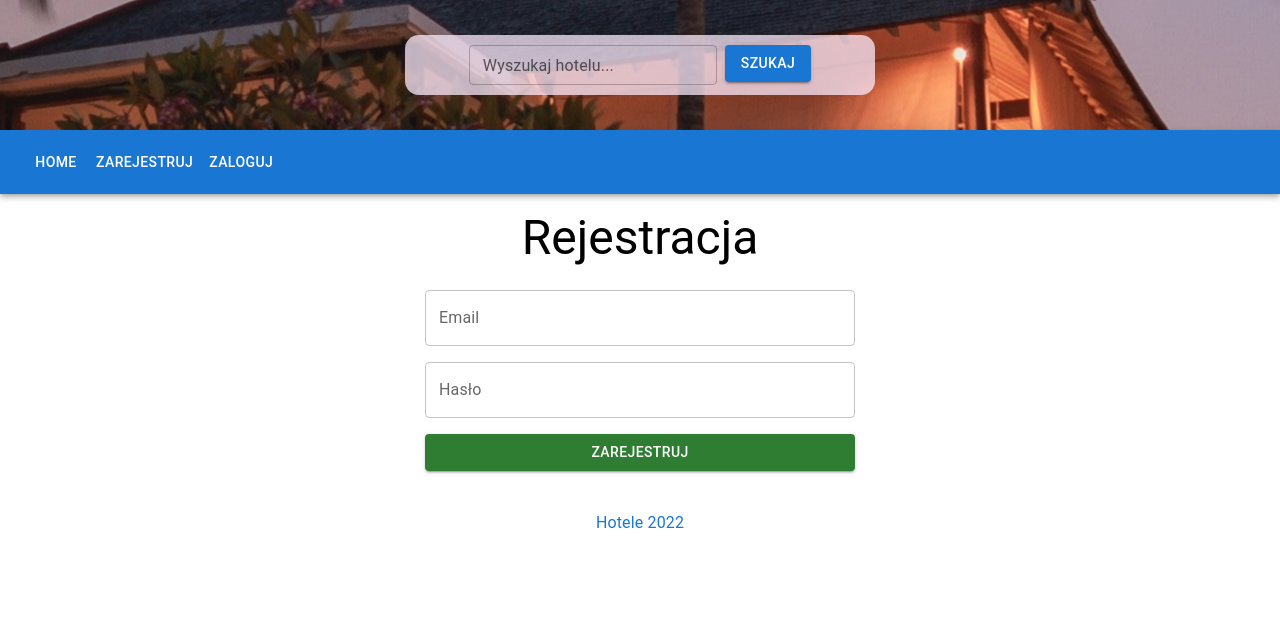
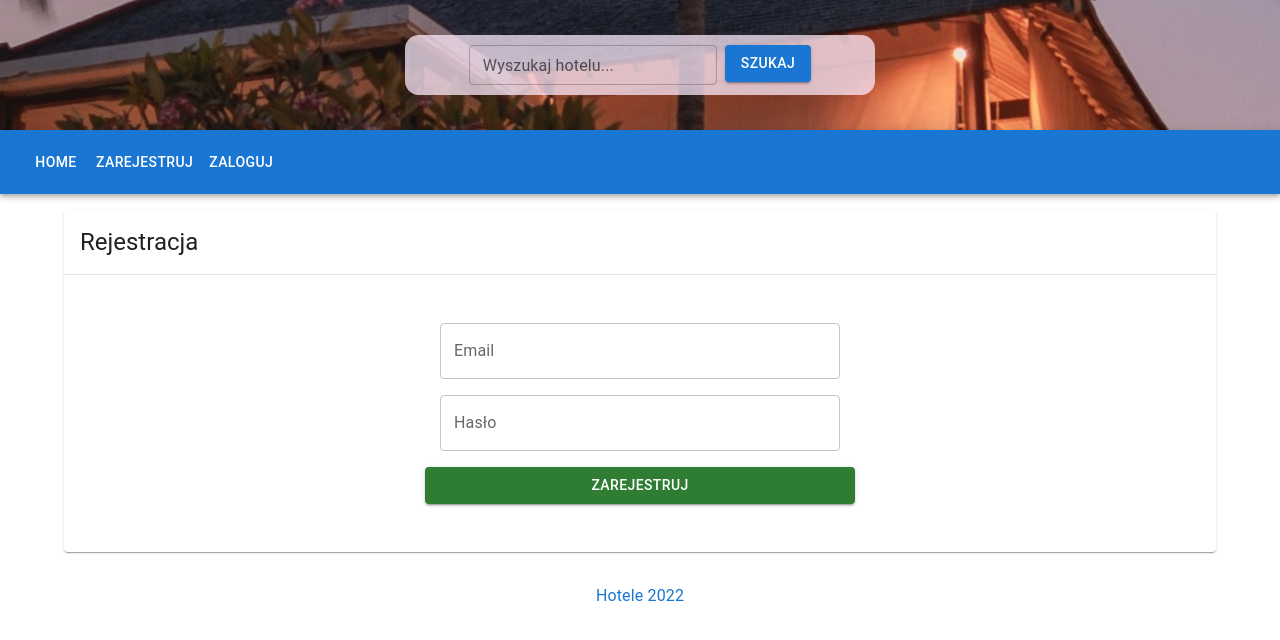
Before and after one commit to zyzgz/Booking-app, a React (Create React App) app: page /rejestracja in a window 1280 px wide. Shown: the top 640 px of the page. Built offline with nearby package versions, Linux system fonts and the light colour scheme.

Commit message:
style: Register & Login page

```diff
--- a/src/pages/Auth/Login.jsx
+++ b/src/pages/Auth/Login.jsx
@@ -1,4 +1,13 @@
-import { Box, Container, TextField, Typography, Alert } from "@mui/material";
+import {
+  Box,
+  Container,
+  TextField,
+  Typography,
+  Alert,
+  Card,
+  CardHeader,
+  Divider,
+} from "@mui/material";
 import { useState } from "react";
 import useAuth from "../../hooks/useAuth";
 import { useNavigate } from "react-router-dom";
@@ -31,6 +40,10 @@ export function Login() {
 
   return (
     <Container>
+      <Card sx={{ mt: 2 }}>
+        <CardHeader title="Logowanie" />
+        <Divider />
+
         <Box
           component="form"
           onSubmit={submit}
@@ -40,12 +53,10 @@ export function Login() {
             "& .MuiTextField-root": { m: 1 },
             justifyContent: "center",
             alignItems: "center",
+            py: 5,
           }}
           autoComplete="off"
         >
-        <Typography variant="h3" sx={{ m: 2 }}>
-          Logowanie
-        </Typography>
           {valid === false ? (
             <Alert severity="error" sx={{ mb: 2, minWidth: 400 }}>
               Niepoprawne dane logowania
@@ -56,17 +67,18 @@ export function Login() {
             value={email}
             onChange={(e) => setEmail(e.target.value)}
             label="Email"
-          sx={{ minWidth: 430 }}
+            sx={{ minWidth: 400 }}
           />
           <TextField
             type="password"
             value={password}
             onChange={(e) => setPassword(e.target.value)}
             label="Hasło"
-          sx={{ minWidth: 430 }}
+            sx={{ minWidth: 400 }}
           />
           {<ButtonLoading loading={loading} label="Zaloguj" />}
         </Box>
+      </Card>
     </Container>
   );
 }
--- a/src/pages/Auth/Register/Register.jsx
+++ b/src/pages/Auth/Register/Register.jsx
@@ -1,6 +1,15 @@
-import { Box, Container, TextField, Typography } from "@mui/material";
+import {
+  Box,
+  Card,
+  CardHeader,
+  Container,
+  Divider,
+  TextField,
+  Typography,
+} from "@mui/material";
 import { ButtonLoading } from "../../../components/UI/ButtonLoading/ButtonLoading";
 import { validateEmail } from "../../../helpers/validations";
+import axios from "../../../axios";
 
 import { useState, useEffect } from "react";
 
@@ -32,9 +41,12 @@ export function Register(props) {
     }
   }, [password]);
 
-  const submit = (e) => {
+  const submit = async (e) => {
     e.preventDefault();
     setLoading(true);
+
+    const res = await axios.get("/users.json");
+    console.log(res.data);
 
     setTimeout(() => {
       setLoading(false);
@@ -43,6 +55,9 @@ export function Register(props) {
 
   return (
     <Container>
+      <Card sx={{ mt: 2 }}>
+        <CardHeader title="Rejestracja" />
+        <Divider />
         <Box
           component="form"
           onSubmit={submit}
@@ -52,19 +67,17 @@ export function Register(props) {
             "& .MuiTextField-root": { m: 1 },
             justifyContent: "center",
             alignItems: "center",
+            py: 5,
           }}
           autoComplete="off"
         >
-        <Typography variant="h3" sx={{ m: 2 }}>
-          Rejestracja
-        </Typography>
           <TextField
             type="email"
             error={errorMessage.email !== ""}
             helperText={errorMessage.email}
             onChange={(e) => setEmail(e.target.value)}
             label="Email"
-          sx={{ minWidth: 430 }}
+            sx={{ minWidth: 400 }}
           />
           <TextField
             type="password"
@@ -72,7 +85,7 @@ export function Register(props) {
             error={errorMessage.password !== ""}
             onChange={(e) => setPassword(e.target.value)}
             label="Hasło"
-          sx={{ minWidth: 430 }}
+            sx={{ minWidth: 400 }}
           />
           {
             <ButtonLoading
@@ -82,6 +95,7 @@ export function Register(props) {
             />
           }
         </Box>
+      </Card>
     </Container>
   );
 }
```
Lines whose indentation alone changed are shown as unchanged.
